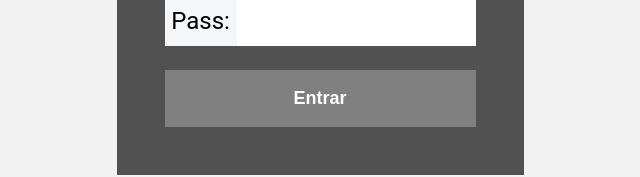
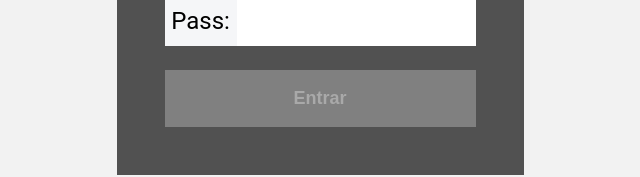
Before and after one commit to MilenaCLeme/web-chat, a React (Create React App) app in the folder front-end/: page /login in a window 1280 px wide. Shown: the part 326-503 px from the top of the page, without its empty margins (320-960 px from the left). Built offline with nearby package versions, Linux system fonts and the light colour scheme.

Commit message:
fix mocka data

```diff
--- a/front-end/src/Components/LoginButton.jsx
+++ b/front-end/src/Components/LoginButton.jsx
@@ -6,14 +6,17 @@ import { ButtonLogin } from '../styles/loginStyle';
 // eslint-disable-next-line react/prop-types
 export default function LoginButton({ userData: { username, password } }) {
   const [redirect, setRedirect] = useState(false);
+  const [email, setEmail] = useState(false);
   const navigate = useNavigate();
 
   const correctLogin = {
-    username: 'admin',
+    username: 'admin@admin.com',
     password: '123456',
   };
 
   useEffect(() => {
+    const re = /\S+@\S+\.\S+/;
+    setEmail(re.test(username));
     // async function callApi(){
     //   const response = await functionApi()
     //   if (response.statusCode === 200)
@@ -38,8 +41,8 @@ export default function LoginButton({ userData: { username, password } }) {
     <ButtonLogin
       className="lf--submit"
       type="button"
-      onClick={() => handleClick}
-      disabled={!!(username.length < 5 || password.length < 6)}
+      onClick={() => handleClick()}
+      disabled={!!(!email || password.length < 6)}
     >
       Entrar
     </ButtonLogin>
--- a/front-end/src/styles/loginStyle.js
+++ b/front-end/src/styles/loginStyle.js
@@ -11,7 +11,6 @@ body {
   background:#f2f2f2 ;
   font-family: 'Roboto', helvetica, arial, sans-serif;
   font-size: 1.5em;
-
 }
 `;
 
@@ -85,6 +84,8 @@ const ButtonLogin = styled.button`
   }
   :disabled {
     background-color: gray !important;
+    color: darkgray;
+    cursor: not-allowed;
   }
 `;
 
```
